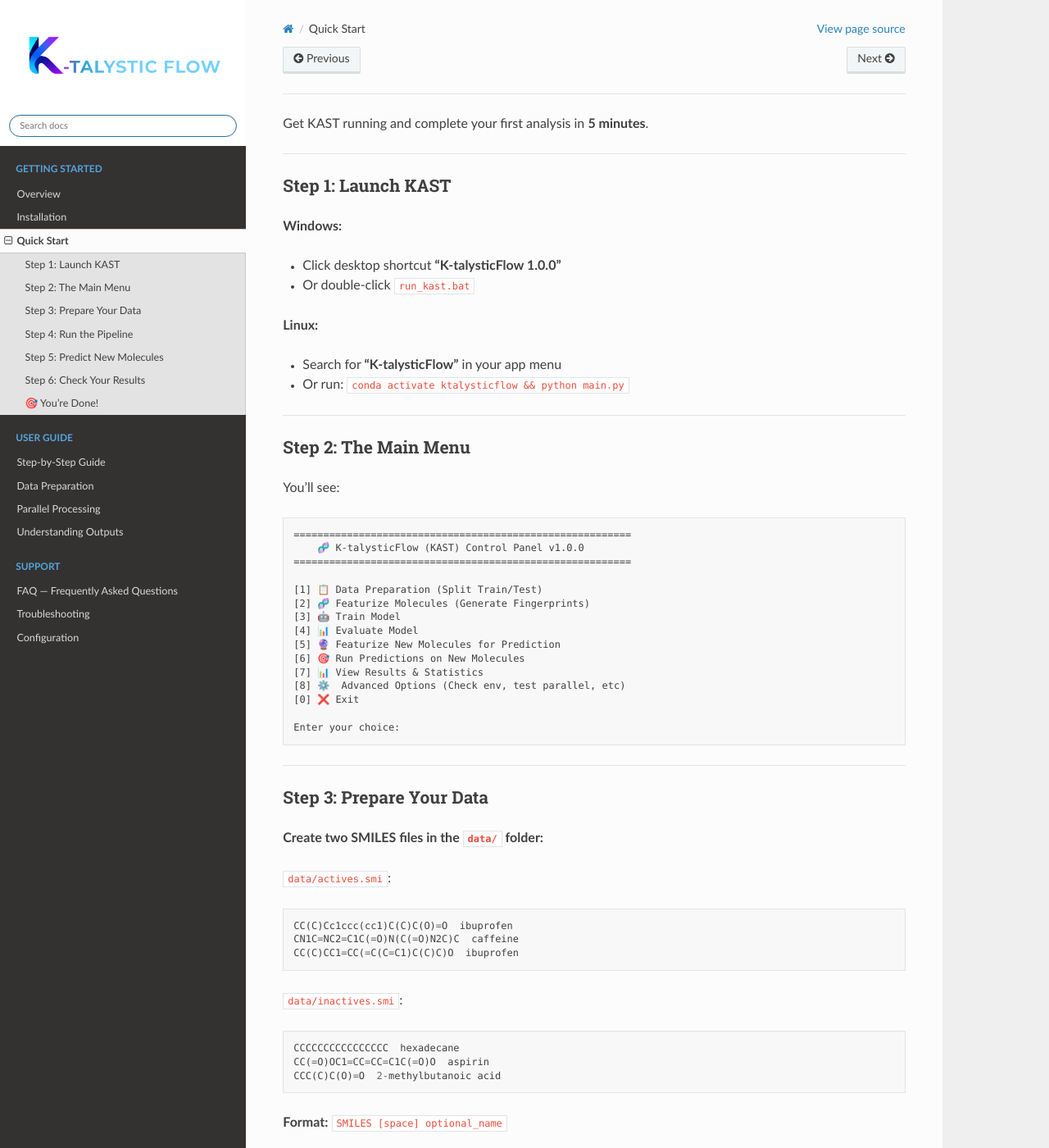
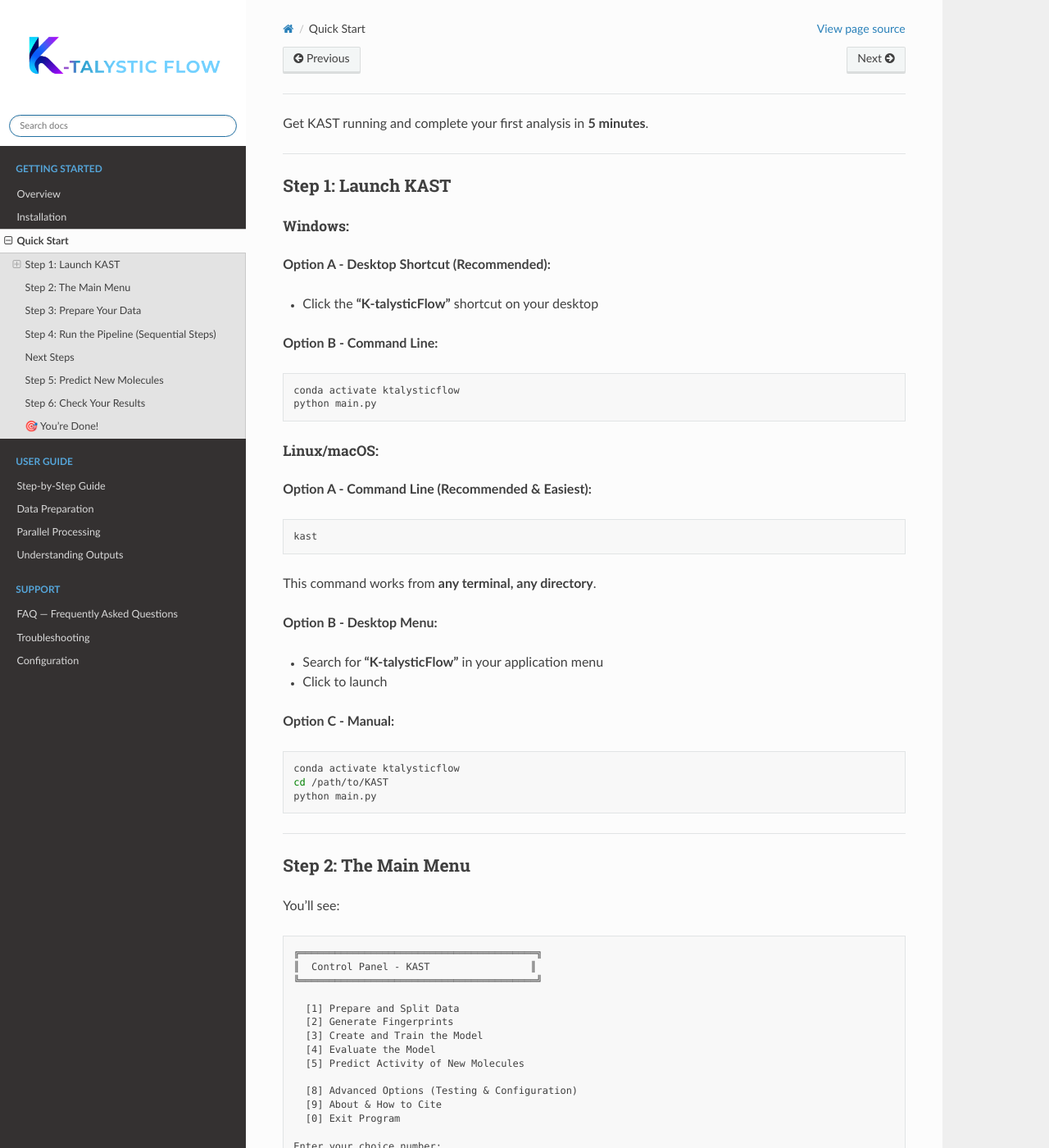
Before and after one commit to kelsouzs/KAST, a Sphinx documentation site: the page built from docs/getting-started/quick-start.md, in a window 1280 px wide and 1400 px high. Shown: the whole window at 82% size. Built offline with Sphinx 7.4.7 and the Read the Docs theme 3.1.0, drawn with Linux system fonts in a browser that asks for light colours; pages that are not in the unit, such as notebooks, are missing from menus; some of the changed text lies outside the part shown.

Commit message:
Atualizating documentation and setup files for better user experience.

````diff
--- a/docs/getting-started/quick-start.md
+++ b/docs/getting-started/quick-start.md
@@ -6,13 +6,35 @@
 
 ## Step 1: Launch KAST
 
-**Windows:**
-- Click desktop shortcut **"K-talysticFlow 1.0.0"**
-- Or double-click `run_kast.bat`
+### **Windows:**
 
-**Linux:**
-- Search for **"K-talysticFlow"** in your app menu
-- Or run: `conda activate ktalysticflow && python main.py`
+**Option A - Desktop Shortcut (Recommended):**
+- Click the **"K-talysticFlow"** shortcut on your desktop
+
+**Option B - Command Line:**
+```bash
+conda activate ktalysticflow
+python main.py
+```
+
+### **Linux/macOS:**
+
+**Option A - Command Line (Recommended & Easiest):**
+```bash
+kast
+```
+This command works from **any terminal, any directory**.
+
+**Option B - Desktop Menu:**
+- Search for **"K-talysticFlow"** in your application menu
+- Click to launch
+
+**Option C - Manual:**
+```bash
+conda activate ktalysticflow
+cd /path/to/KAST
+python main.py
+```
 
 ---
 
@@ -20,21 +42,21 @@
 
 You'll see:
 ```
-=========================================================
-    🧬 K-talysticFlow (KAST) Control Panel v1.0.0
-=========================================================
+╔════════════════════════════════════════╗
+║  Control Panel - KAST                 ║
+╚════════════════════════════════════════╝
 
-[1] 📋 Data Preparation (Split Train/Test)
-[2] 🧬 Featurize Molecules (Generate Fingerprints)
-[3] 🤖 Train Model
-[4] 📊 Evaluate Model
-[5] 🔮 Featurize New Molecules for Prediction
-[6] 🎯 Run Predictions on New Molecules
-[7] 📊 View Results & Statistics
-[8] ⚙️  Advanced Options (Check env, test parallel, etc)
-[0] ❌ Exit
+  [1] Prepare and Split Data
+  [2] Generate Fingerprints
+  [3] Create and Train the Model
+  [4] Evaluate the Model
+  [5] Predict Activity of New Molecules
 
-Enter your choice:
+  [8] Advanced Options (Testing & Configuration)
+  [9] About & How to Cite
+  [0] Exit Program
+
+Enter your choice number:
 ```
 
 ---
@@ -47,57 +69,33 @@
 ```
 CC(C)Cc1ccc(cc1)C(C)C(O)=O  ibuprofen
 CN1C=NC2=C1C(=O)N(C(=O)N2C)C  caffeine
-CC(C)CC1=CC(=C(C=C1)C(C)C)O  ibuprofen
 ```
 
 `data/inactives.smi`:
 ```
 CCCCCCCCCCCCCCCC  hexadecane
 CC(=O)OC1=CC=CC=C1C(=O)O  aspirin
-CCC(C)C(O)=O  2-methylbutanoic acid
 ```
 
 **Format:** `SMILES [space] optional_name`
 
 ---
 
-## Step 4: Run the Pipeline
+## Step 4: Run the Pipeline (Sequential Steps)
 
-**In the menu, press `[1]`** to start:
+**Press `[1]`** → Prepare and split data
+**Press `[2]`** → Generate molecular fingerprints
+**Press `[3]`** → Create and train the model
+**Press `[4]`** → Evaluate model performance
+**Press `[5]`** → Make predictions on new molecules
 
-```
-[1] 📋 Data Preparation
-Enter percentage for training set (default 80): 80
-Loading actives.smi... ✅ Loaded 500 active compounds
-Loading inactives.smi... ✅ Loaded 500 inactive compounds
-Creating train/test split...
-```
+---
 
-**Then press `[2]`** to featurize:
-```
-[2] 🧬 Featurize Molecules
-Processing molecules with RDKit...
-Generating Morgan fingerprints (radius=2)...
-```
+## Next Steps
 
-**Then press `[3]`** to train the model:
-```
-[3] 🤖 Train Model
-Building neural network...
-Training on 800 molecules...
-Epochs: [████████████████] 100%
-Training complete! ✅
-```
-
-**Then press `[4]`** to evaluate:
-```
-[4] 📊 Evaluate Model
-ROC-AUC Score: 0.85
-Accuracy: 0.82
-Cross-Validation F1: 0.83
-...
-Report saved to results/4_0_evaluation_report.txt
-```
+- **Check environment:** `[8]` → `[1]`
+- **View results:** Check the `results/` folder
+- **Help:** `[9]` for credits and documentation
 
 ---
 
--- a/environment.yml
+++ b/environment.yml
@@ -42,8 +42,8 @@
   # Pip packages (installed after conda packages)
   # These work across all platforms
   - pip:
-    # Deep Learning Frameworks
-    - tensorflow==2.19.0
+    # Deep Learning Frameworks (CPU-only versions)
+    - tensorflow-cpu==2.19.0
     - torch==2.5.1
     - pytorch-lightning==2.5.5
 
````
Also changed, not shown: docs/getting-started/installation.md (+31 -11 lines), main.py (+6 -1 lines), 1 other file.
